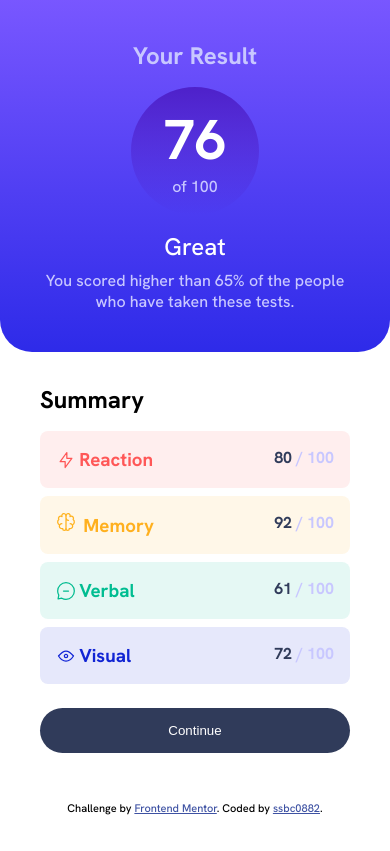
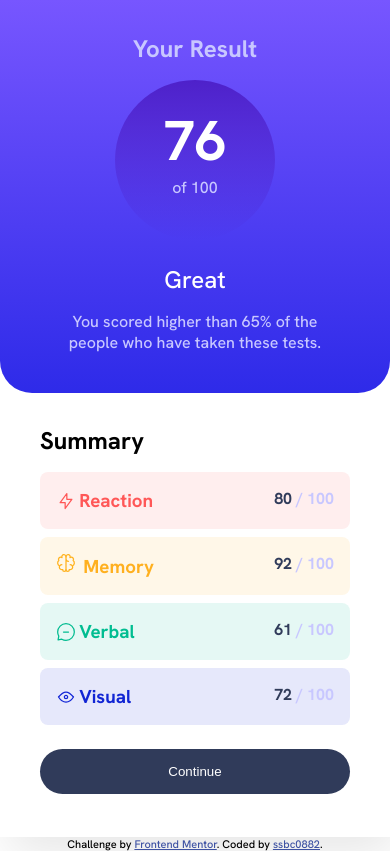
Before and after one commit to ssbc0882/result-component-component, a plain HTML site: page index.html in a window 390 px wide. Drawn offline with Linux system fonts and the light colour scheme; a web font is replaced by a local one.

Commit message:
fixed padding and margin to result section

```diff
--- a/index.html
+++ b/index.html
@@ -160,14 +160,13 @@
 
           <button class="btn">Continue</button>
         </div>
-
-        <div class="attribution">
-          Challenge by
-          <a href="https://www.frontendmentor.io?ref=challenge" target="_blank"
-            >Frontend Mentor</a
-          >. Coded by <a href="#">ssbc0882</a>.
-        </div>
       </div>
     </main>
+    <div class="attribution">
+      Challenge by
+      <a href="https://www.frontendmentor.io?ref=challenge" target="_blank"
+        >Frontend Mentor</a
+      >. Coded by <a href="https://github.com/ssbc0882/">ssbc0882</a>.
+    </div>
   </body>
 </html>
--- a/styles.css
+++ b/styles.css
@@ -67,7 +67,7 @@ svg {
   border-radius: 2rem;
   box-shadow: 0.5rem 1rem 3rem rgba(0, 0, 0, 0.1);
   padding: 2.5rem;
-  height: 22rem;
+  height: 35rem;
 }
 
 .results,
@@ -90,15 +90,15 @@ svg {
 
 .result__score {
   text-align: center;
-  width: 8rem;
-  height: 8rem;
+  width: 10rem;
+  height: 10rem;
   border-radius: 50%;
   background: linear-gradient(
     to bottom,
     var(--violet-blue),
     var(--persian-blue)
   );
-  padding: 1rem 0;
+  padding: 1.5rem 0;
   margin: 1rem auto;
 }
 
@@ -113,7 +113,7 @@ svg {
   color: var(--white-text);
   font-size: 1.5rem;
   font-weight: 500;
-  margin-bottom: 0.5rem;
+  margin: 2rem 0 1.5rem 0;
 }
 
 /* summary section */
@@ -196,7 +196,7 @@ svg {
     margin: 0;
     padding: 0;
     display: flex;
-    flex-direction: column;
+    /* flex-direction: column; */
   }
   .results__container {
     padding: 0;
@@ -204,6 +204,14 @@ svg {
     flex-direction: column;
     border-radius: 0;
     min-height: 100vh;
+  }
+
+  .result__rank {
+    margin: 1.5rem 0 1rem 0;
+  }
+
+  .results p:last-of-type {
+    padding: 0 0.5rem;
   }
 
   .results,
@@ -219,4 +227,9 @@ svg {
   .results {
     border-radius: 0 0 2rem 2rem;
   }
+
+  .attribution {
+    padding: 0;
+    margin: 0;
+  }
 }
```
